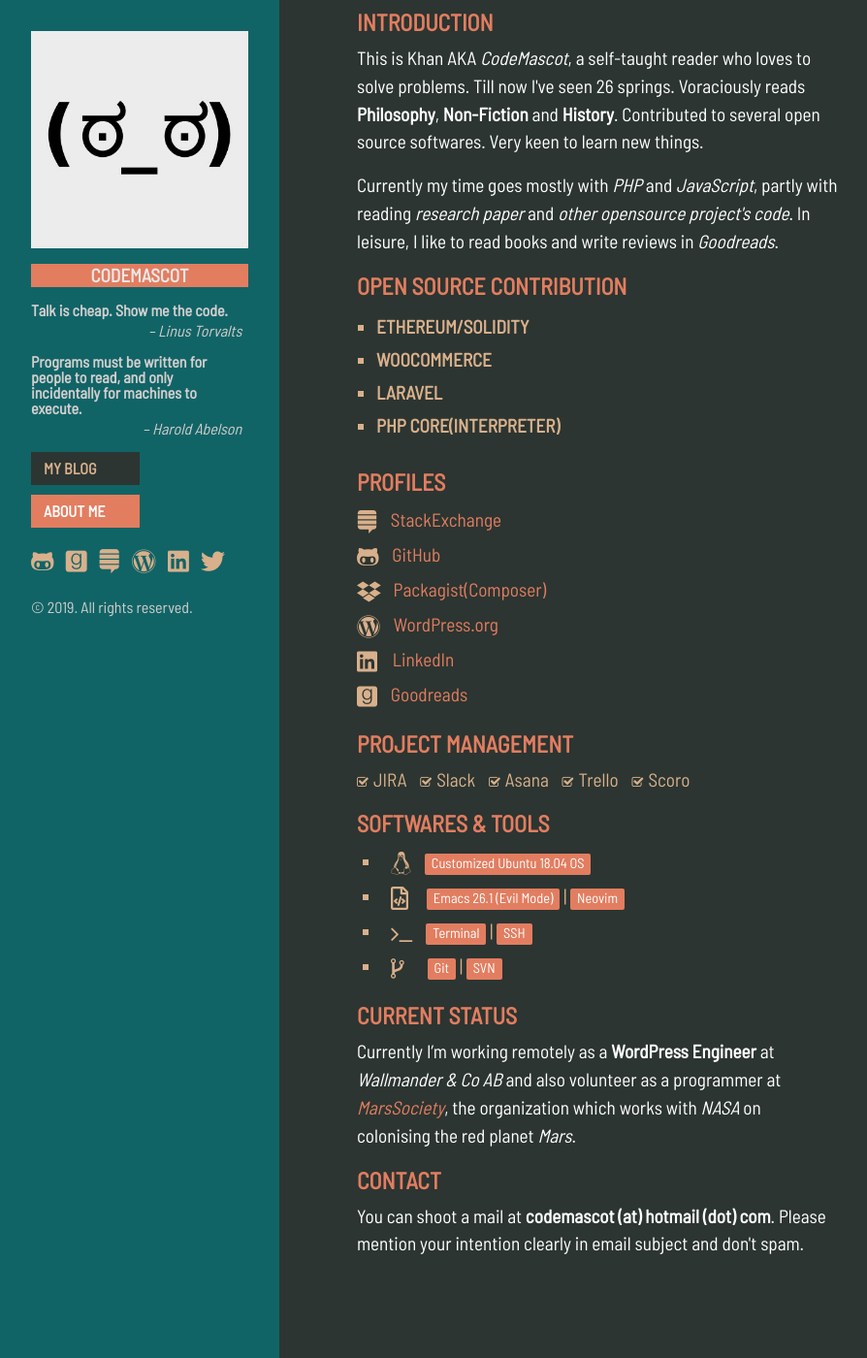
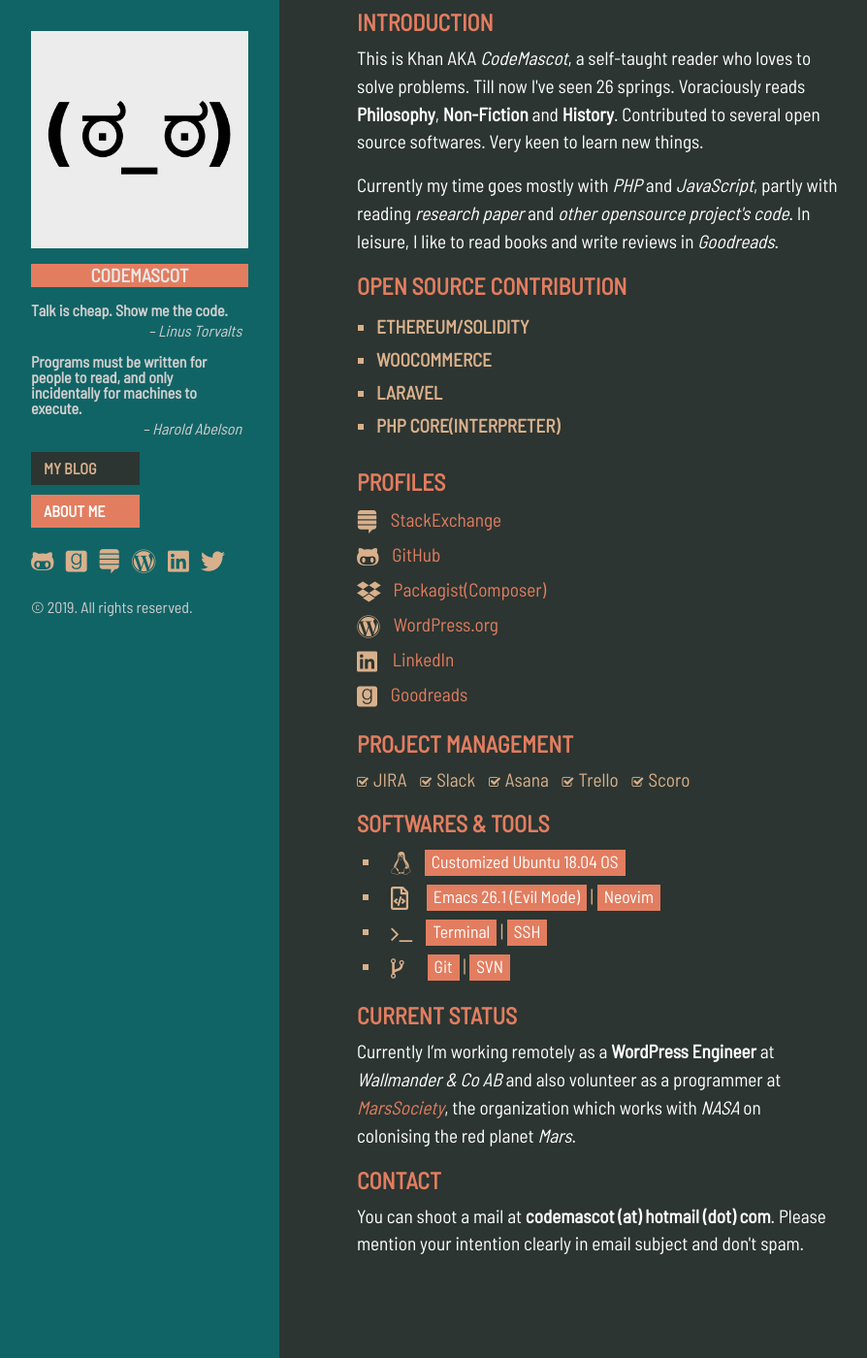
Before and after one commit to khanrn/codemascot.github.io, a Jekyll site: the page built from about-me/index.html, in a window 1280 px wide and 1400 px high, scrolled down 56 px. Shown: the whole window at 97% size, without its empty margins (0-894 px from the left). Built offline with Jekyll 4.4.1, drawn with Linux system fonts in a browser that asks for light colours; nearby versions of some CDN libraries.

Commit message:
font size chnaged

```diff
--- a/public/css/hyde.css
+++ b/public/css/hyde.css
@@ -194,8 +194,7 @@
      background: #E27D60;
      color: #fff;
      padding: 1px 7px 4px;
-     border-radius: 2px;
-     font-size: 0.9rem;
+     font-size: 1.1rem;
  }
  ul.software-tools li:before {
      font-size: 1.5rem;
```
